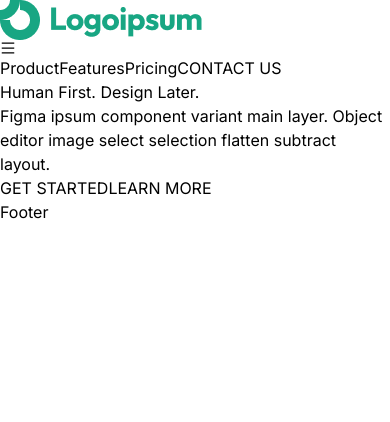
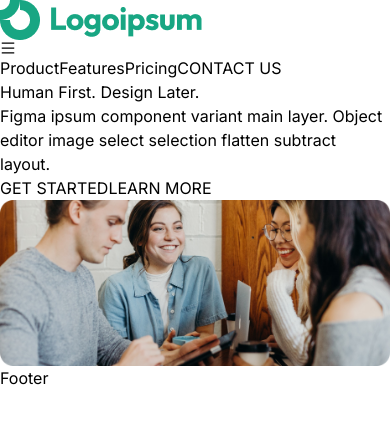
Before and after one commit to sunilhn27/tailwind-responsive-2, a Next.js app: page / in a window 390 px wide. Shown: the top 422 px of the page. Built offline with nearby package versions, Linux system fonts and the light colour scheme.

Commit message:
made HeroSection responsive

```diff
--- a/src/Components/Hero.js
+++ b/src/Components/Hero.js
@@ -1,10 +1,12 @@
+import Image from 'next/image'
 import React from 'react'
+import HeroImg from '@/asserts/images/Hero.png'
 
 function Hero() {
   return (
     <section className='mt-10 md:mt-16'>
-      <div className='flex flex-col md:w-[67rem] md:h-[50rem]
-      2xl:w-[95rem] 2xl:h-[50rem]  mx-auto'>
+      <div className='flex flex-col md:w-[67rem] md:h-[55rem]
+      2xl:w-[95rem] 2xl:h-[50rem]  mx-auto border-2 border-red-500'>
         <div className='mx-auto w-[20rem] md:w-[44rem]  '>
           <h1 className='text-5xl md:text-[7rem] font-semibold md:font-normal '>Human First. Design Later.</h1>
         </div>
@@ -13,10 +15,14 @@ function Hero() {
         </div>
 
         <div className='flex flex-col md:flex-row mt-4 md:mt-8 mx-auto md:space-x-6 space-y-6 md:space-y-0'>
-          <button className='bg-[#118B78]  text-white rounded-lg px-4 md:px-8 py-2 md:text-2xl'>GET STARTED</button>
-          <button className='bg-[#ECFDEF] text-[#118B78] rounded-lg px-4 md:px-8 py-2 md:text-2xl'>LEARN MORE</button>
+          <button className='bg-[#118B78]  text-white rounded-lg px-6 md:px-10 py-2 md:text-2xl'>GET STARTED</button>
+          <button className='bg-[#ECFDEF] text-[#118B78] rounded-lg px-6 md:px-10 py-2 md:text-2xl'>LEARN MORE</button>
+        </div>
 
+        <div className='md:w-[60rem] md:h-[32rem] mx-auto mt-6 md:mt-12 flex justify-center items-center px-2 md:px-0 '>
+          <Image src={HeroImg} className='w-[65rem] h-[11rem] md:h-[25rem]' />
         </div>
+
 
       </div>
     </section>
```
